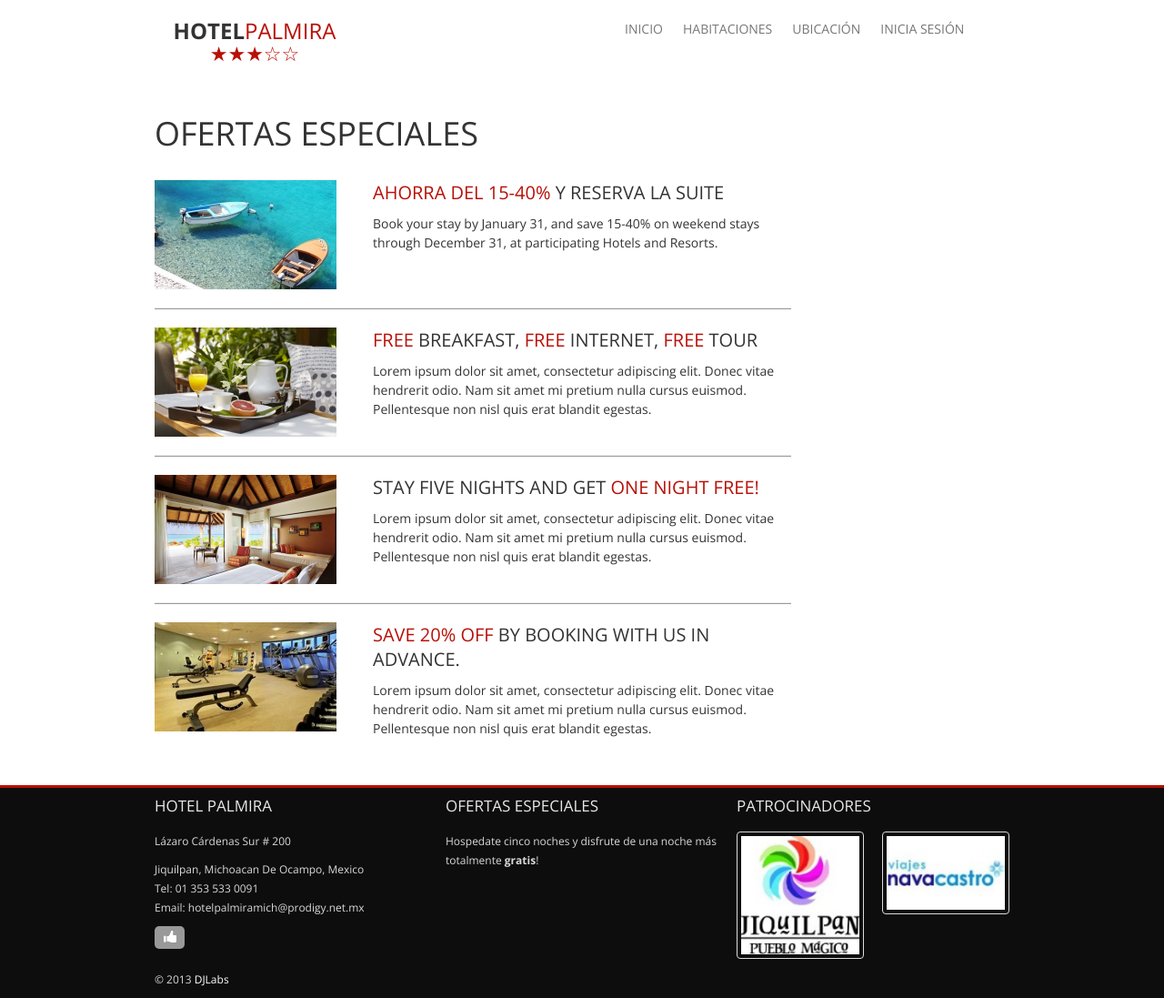
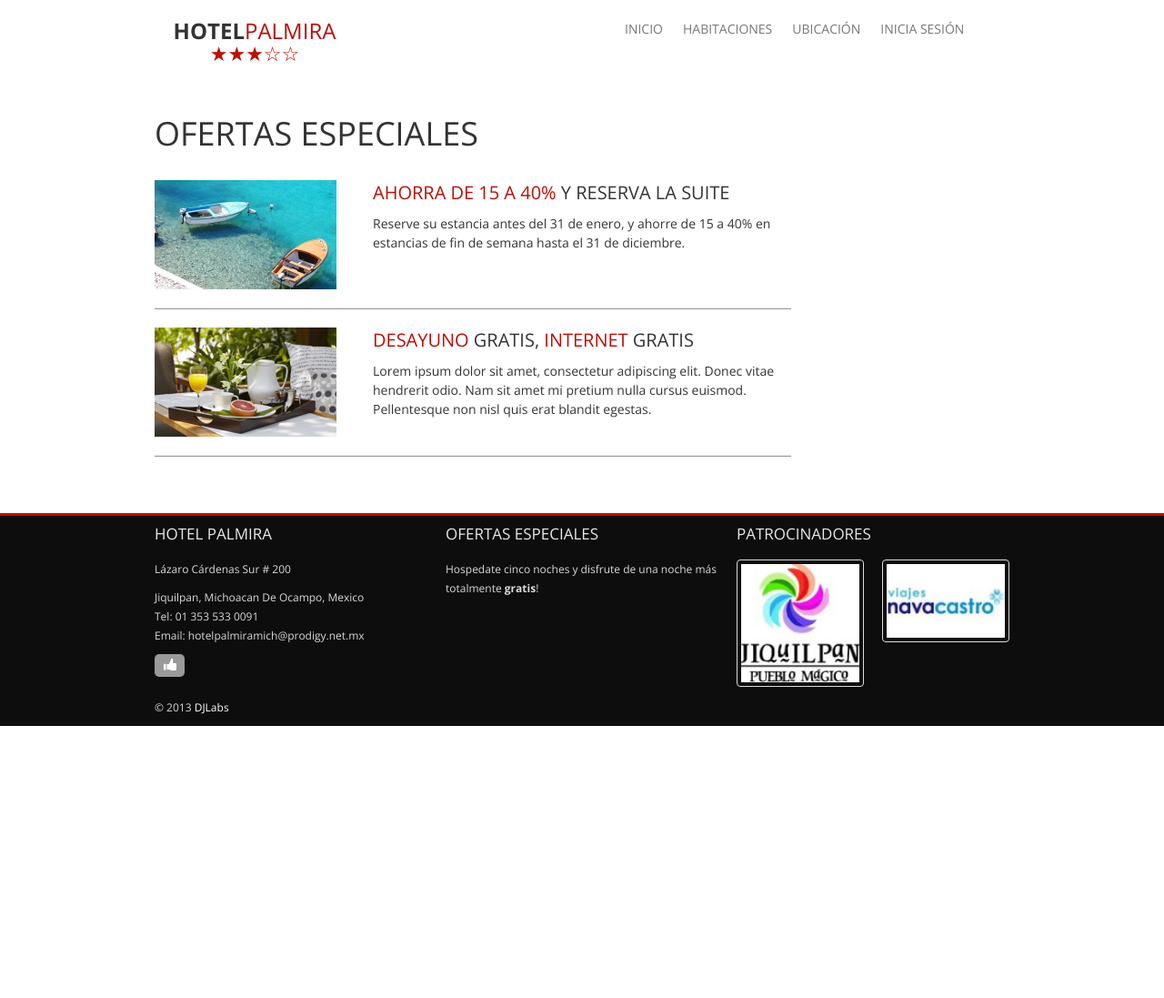
Before and after one commit to darciga/hotel2.0, a PHP site: page /promociones.php in a window 1280 px wide. Shown: the whole page at 91% size. After the commit the page ends 798 px from the top, so only its background shows below. Run offline with PHP 8.4, Linux system fonts and the light colour scheme; some libraries are stand-ins or nearby versions.

Commit message:
modifique promociones y servicios

```diff
--- a/promociones.php
+++ b/promociones.php
@@ -77,8 +77,8 @@
 			</div>
 
 			<div class="span6">
-				<h3><span>Ahorra del 15-40%</span> y reserva la Suite </h3>
-				<p>Book your stay by January 31, and save 15-40% on weekend stays through December 31, at participating Hotels and Resorts.</p>
+				<h3><span>Ahorra de 15 a 40%</span> y reserva la Suite </h3>
+				<p>Reserve su estancia antes del 31 de enero, y ahorre de 15 a 40% en estancias de fin de semana hasta el 31 de diciembre.</p>
 			</div>
 		</div>
 		<hr />
@@ -88,30 +88,13 @@
 			</div>
 
 			<div class="span6">
-				<h3><span>FREE</span> Breakfast, <span>FREE</span> Internet, <span>FREE</span> Tour</h3>
+				<h3><span>Desayuno</span> gratis, <span>Internet</span> gratis</h3>
 				<p> Lorem ipsum dolor sit amet, consectetur adipiscing elit. Donec vitae hendrerit odio. Nam sit amet mi pretium nulla cursus euismod. Pellentesque non nisl quis erat blandit egestas.</p>
 			</div>
 		</div>
 		<hr />
-		<div class="row">
-			<div class="span3">
-				<img alt="" src="css/images/promotions.png" />
-			</div>
 
-			<div class="span6">
-				<h3>Stay five nights and get <span>one night FREE!</span></h3>
-				<p> Lorem ipsum dolor sit amet, consectetur adipiscing elit. Donec vitae hendrerit odio. Nam sit amet mi pretium nulla cursus euismod. Pellentesque non nisl quis erat blandit egestas.</p>			</div>
-			</div>
-			<hr />
-			<div class="row">
-				<div class="span3">
-					<img alt="" src="css/images/rooms.jpg" />
-				</div>
 
-				<div class="span6">
-					<h3><span>Save 20% OFF</span> by booking with us in advance.</h3>
-					<p> Lorem ipsum dolor sit amet, consectetur adipiscing elit. Donec vitae hendrerit odio. Nam sit amet mi pretium nulla cursus euismod. Pellentesque non nisl quis erat blandit egestas.</p>			</div>
-				</div>
 				<br /><br />
 
 			</div>
```
Also changed, not shown: login.php (+4 -7 lines), servicios.php (+0 -27 lines).
